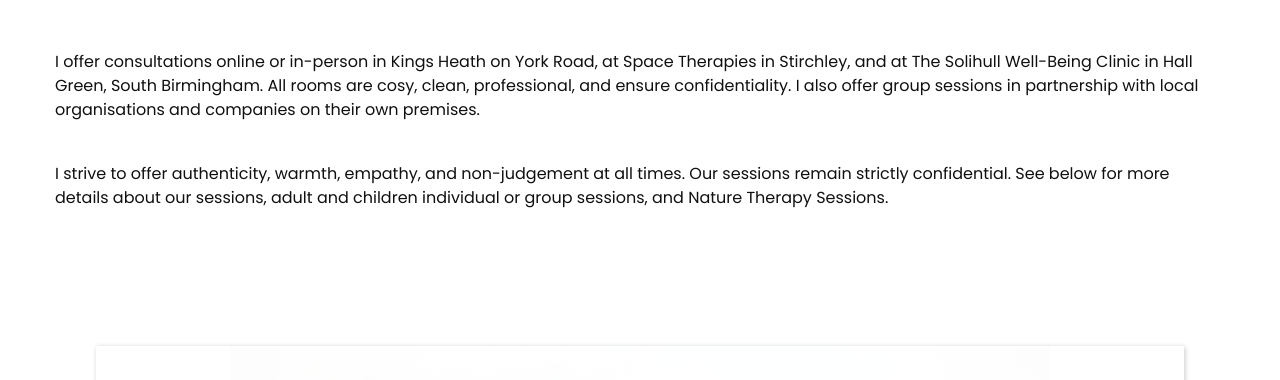
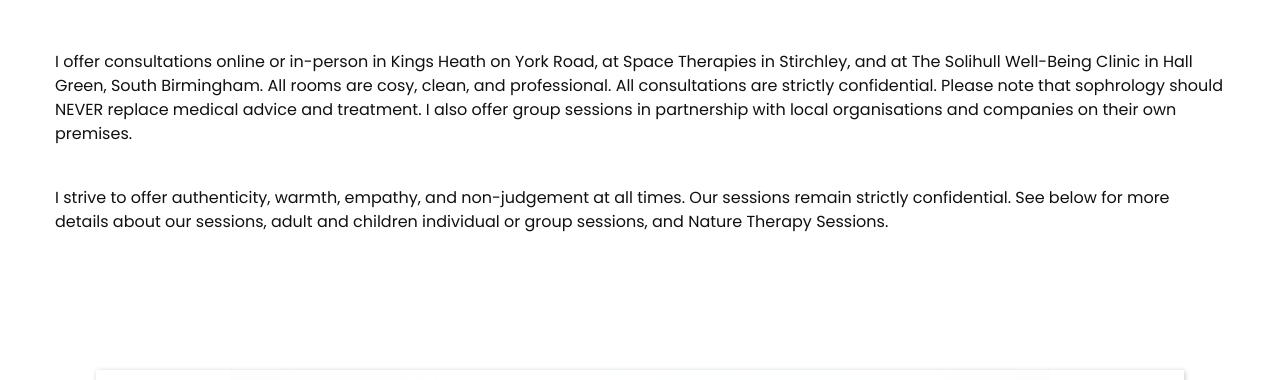
Before and after one commit to sophrobynature/sophrobynature.github.io, a plain HTML site: page consultations.html in a window 1280 px wide. Shown: the part 282-662 px from the top of the page. Drawn offline with nearby package versions, Linux system fonts and the light colour scheme.

Commit message:
Update consultations.html

```diff
--- a/consultations.html
+++ b/consultations.html
@@ -98,7 +98,8 @@
 <p>
  I offer consultations online or in-person in Kings Heath on York Road, at Space Therapies in Stirchley,
 and at The Solihull Well-Being Clinic in Hall Green, South Birmingham.
-All rooms are cosy, clean, professional, and ensure confidentiality.
+All rooms are cosy, clean, and professional. All consultations are strictly confidential.
+Please note that sophrology should NEVER replace medical advice and treatment.
 I also offer group sessions in partnership with local organisations
  and companies on their own premises.
 </p>
```
